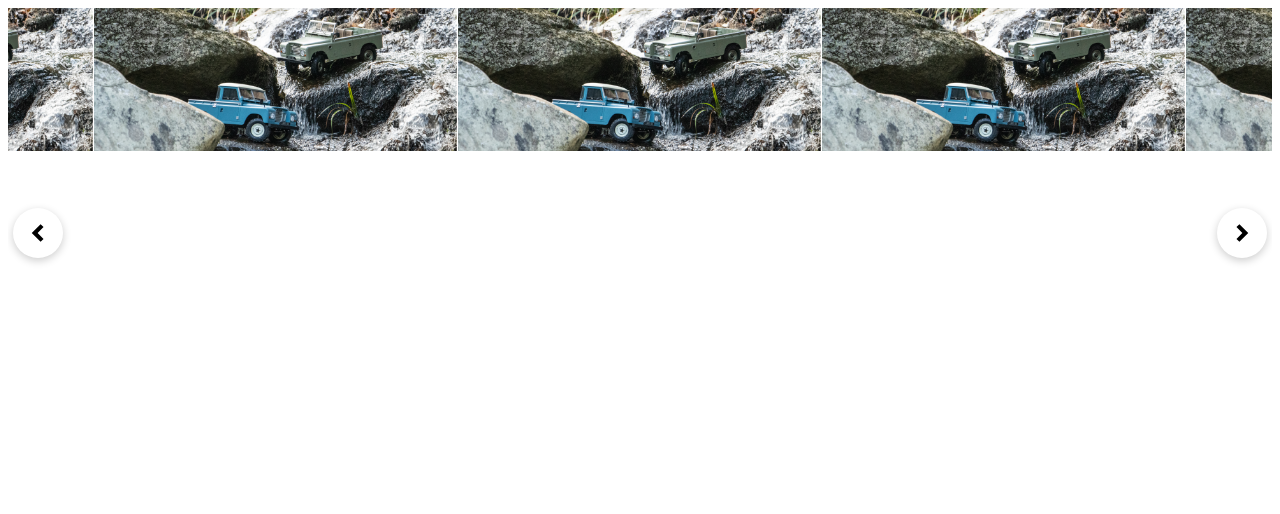
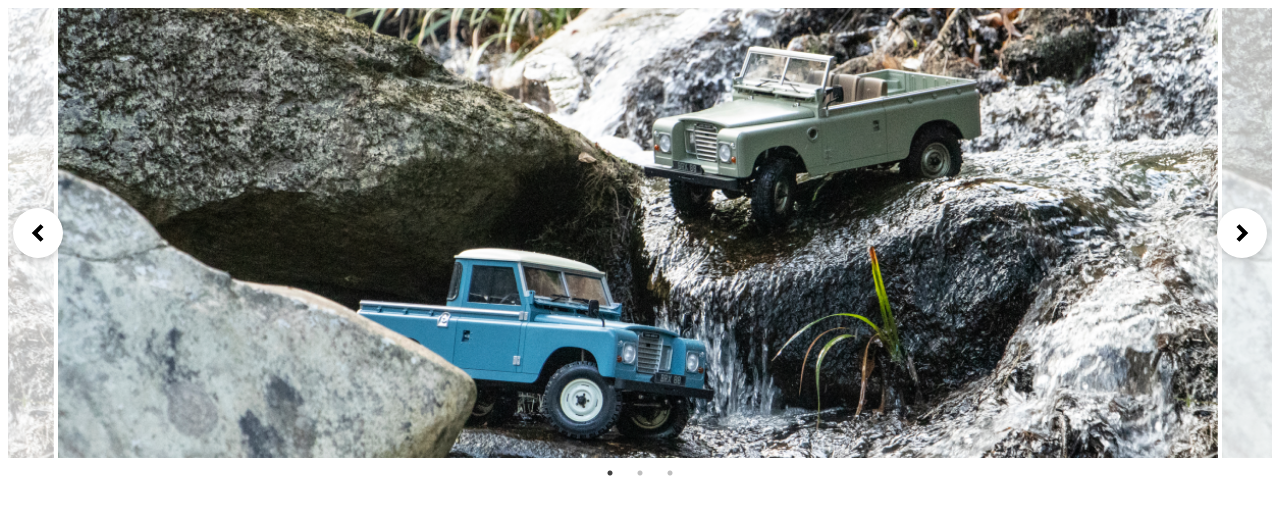
Before and after one commit to sanjeebrokaya/demo-slider, a plain HTML site: page index.html in a window 1280 px wide. Drawn offline with nearby package versions, Linux system fonts and the light colour scheme.

Commit message:
fixed width issue

```diff
--- a/index.html
+++ b/index.html
@@ -16,6 +16,10 @@
 	<style>
 		.imgcontainer img {
 			width: 100% !important;
+		}
+
+		.slick-slide:not(.slick-current) {
+			opacity: 0.3;
 		}
 	</style>
 	<link rel="stylesheet" href="./js/swiper/css/swiper.css" />
@@ -141,9 +145,10 @@
 		$(document).ready(function () {
 			$('.slick').slick({
 				centerMode: true,
-				centerPadding: '450px', // defines other partial showing slides width
+				// centerPadding: '450px', // defines other partial showing slides width
 				slidesToShow: 1,
 				arrows: true,
+				dots: true,
 				prevArrow: `
 					<div class="swiper-button-prev">
 						<svg xmlns="http://www.w3.org/2000/svg" viewBox="0 0 24 24">
```
